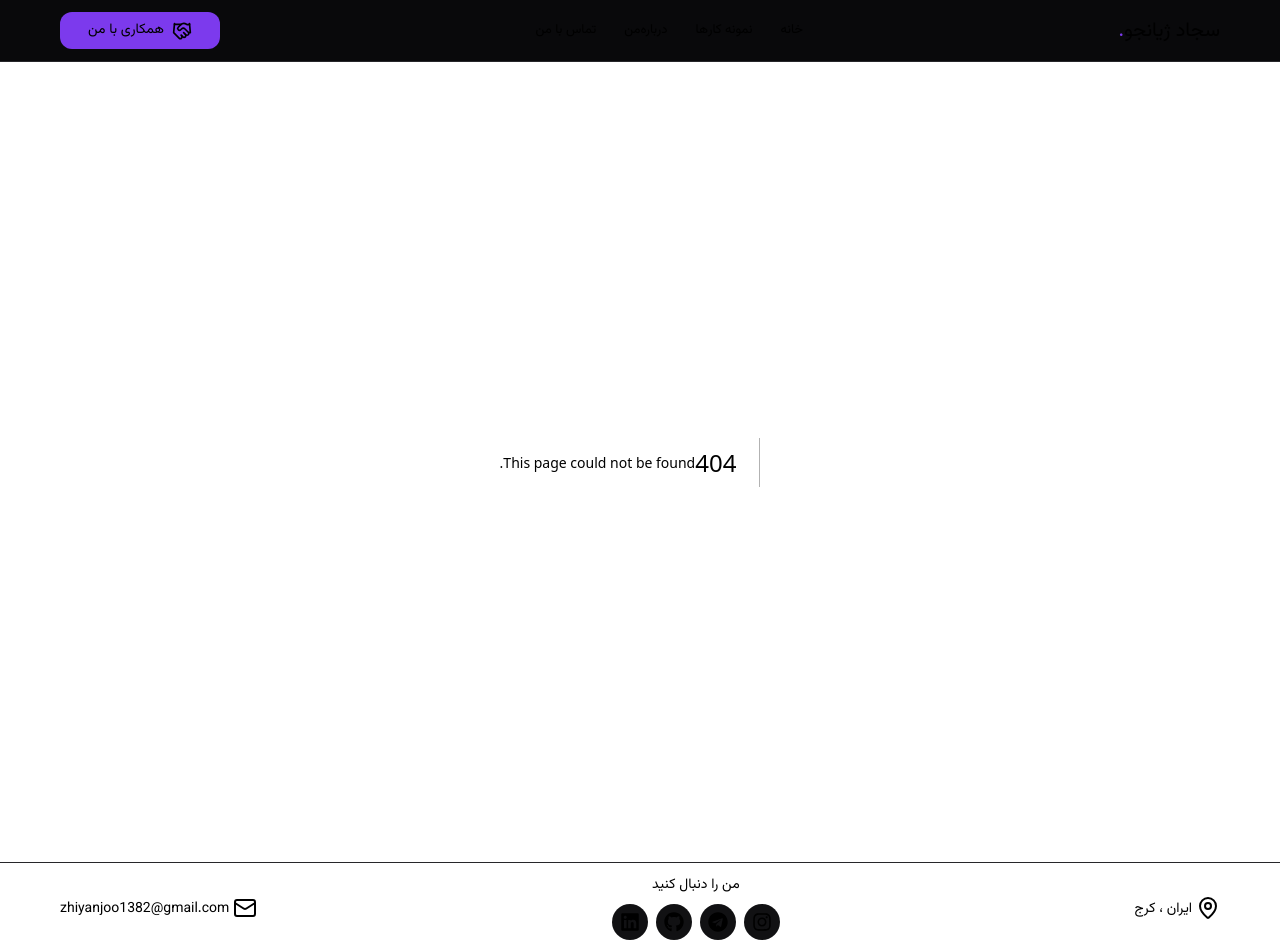
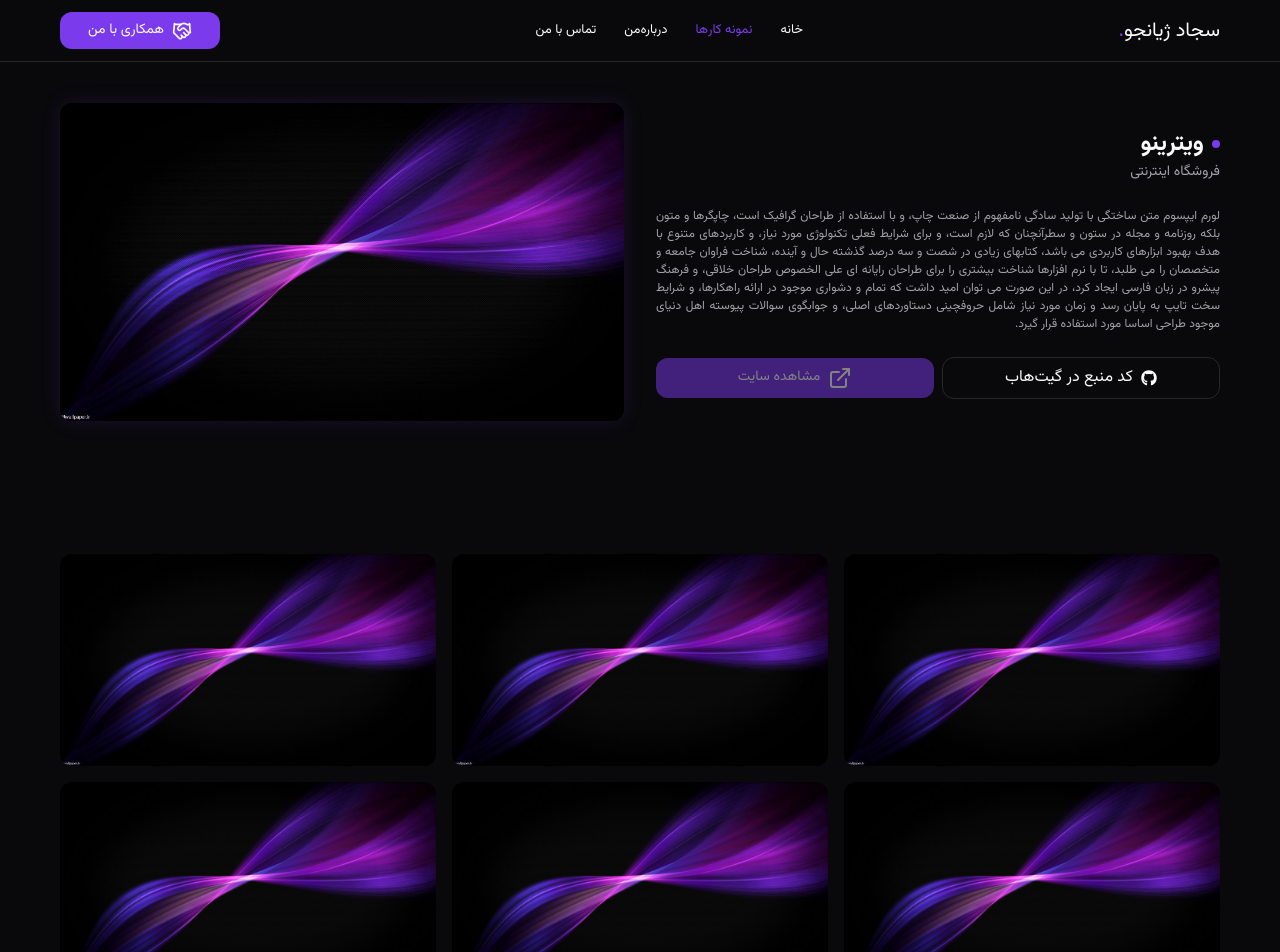
Before and after one commit to sajadzhzh/sajad-zhianjoo, a Next.js app: page /projects/1 in a window 1280 px wide. Before the commit this address had no page. Shown: the top 952 px of the page. Built offline with nearby package versions, Linux system fonts and the light colour scheme.

Commit message:
Project details done

```diff
--- a/Components/Button/Button.tsx
+++ b/Components/Button/Button.tsx
@@ -13,12 +13,14 @@ const variants = {
 export default function Button({
   children,
   className,
+  disAbled,
   type,
   theme,
   onClick,
 }: {
   children: ReactNode;
   className?: string;
+  disAbled?: boolean;
   theme: Theme;
   type?: "button" | "reset" | "submit";
   onClick?: (event: React.MouseEvent<HTMLButtonElement>) => void;
@@ -29,6 +31,7 @@ export default function Button({
       type={type ?? "button"}
       className={`btn ${className ?? ""} ${variant}`}
       onClick={onClick}
+      disabled={disAbled}
     >
       {children}
     </button>
--- a/Components/Button/button.css
+++ b/Components/Button/button.css
@@ -10,6 +10,11 @@
   width: 100%;
 }
 
+.btn:disabled{
+  opacity: 0.5;
+  cursor: default;
+}
+
 .btn_primary {
   background: var(--primary);
   font-size: 14px;
@@ -18,7 +23,7 @@
   &:focus {
     background: color-mix(in oklab, var(--primary) 50%, transparent);
   }
-  &:hover {
+  &:not(:disabled):hover{
     box-shadow: 0 2px 8px var(--primary);
   }
 }
--- a/Components/Header/items.tsx
+++ b/Components/Header/items.tsx
@@ -10,7 +10,7 @@ export default function HeaderItems() {
       <Link href={"/"} className={path === "/" ? "item active" : "item"}>
         خانه
       </Link>
-      <Link href={"/#projects"} className={path === "/projects" ? "item active" : "item"}>
+      <Link href={"/#projects"} className={path.includes("/projects") ? "item active" : "item"}>
         نمونه کار‌ها
       </Link>
       <Link href={"/#about_me"} className={path === "/#about_me" ? "item active" : "item"}>
--- a/Components/Hero/Hero.tsx
+++ b/Components/Hero/Hero.tsx
@@ -1,3 +1,5 @@
+"use client"
+
 import {
   ArrowLeft,
   Code2,
@@ -10,8 +12,10 @@ import {
 import Badge from "../Badge/Badge";
 import CodeCard from "./CodeCard";
 import Button from "../Button/Button";
+import { useRouter } from "next/navigation";
 
 export default function HeroArea() {
+  const router = useRouter()
   return (
     <>
       <div className="Container flex flex-col lg:flex-row items-center gap-4 mt-5">
@@ -34,13 +38,14 @@ export default function HeroArea() {
 
           <div className="w-2/3 lg:w-full flex flex-col lg:flex-row gap-2">
             <Button
+            onClick={()=>router.push("/#contact")}
               theme="normal"
               className="border border-(--border) hover:bg-(--surface-hover)"
             >
               <User2 />
               تماس با من
             </Button>
-            <Button theme="primary">
+            <Button theme="primary" onClick={()=>router.push("/projects")}>
               <ArrowLeft />
               مشاهده پروژه‌ها
             </Button>
--- /dev/null
+++ b/Components/Projects/Details/ProjectDetails.tsx
@@ -0,0 +1,108 @@
+import Button from "@/Components/Button/Button";
+import { ExternalLinkIcon } from "lucide-react";
+import Image from "next/image";
+import { FaGithub } from "react-icons/fa";
+import post from "@/public/4.jpg";
+
+export default function Details({ id }: { id: string }) {
+  return (
+    <div className="w-full min-h-svh">
+      <div className="Container w-full lg:h-[50svh] grid grid-cols-1 items-center lg:grid-cols-2 gap-8">
+        <div className="flex flex-col gap-6">
+          <div className="flex flex-col">
+            <h1 className="flex gap-2 items-center text-[24px] font-bold">
+              <div className="border-4 border-(--primary) rounded-full"></div>
+              ویترینو
+            </h1>
+
+            <p className="text-[14px] text-(--muted)">فروشگاه اینترنتی</p>
+          </div>
+
+          <p className="text-[12px] text-justify text-(--muted)">
+            لورم ایپسوم متن ساختگی با تولید سادگی نامفهوم از صنعت چاپ، و با
+            استفاده از طراحان گرافیک است، چاپگرها و متون بلکه روزنامه و مجله در
+            ستون و سطرآنچنان که لازم است، و برای شرایط فعلی تکنولوژی مورد نیاز،
+            و کاربردهای متنوع با هدف بهبود ابزارهای کاربردی می باشد، کتابهای
+            زیادی در شصت و سه درصد گذشته حال و آینده، شناخت فراوان جامعه و
+            متخصصان را می طلبد، تا با نرم افزارها شناخت بیشتری را برای طراحان
+            رایانه ای علی الخصوص طراحان خلاقی، و فرهنگ پیشرو در زبان فارسی ایجاد
+            کرد، در این صورت می توان امید داشت که تمام و دشواری موجود در ارائه
+            راهکارها، و شرایط سخت تایپ به پایان رسد و زمان مورد نیاز شامل
+            حروفچینی دستاوردهای اصلی، و جوابگوی سوالات پیوسته اهل دنیای موجود
+            طراحی اساسا مورد استفاده قرار گیرد.
+          </p>
+
+          <div className="w-full grid grid-cols-1 md:grid-cols-2 gap-2 items-center">
+            <Button
+              theme="normal"
+              className="border border-(--border) hover:bg-(--surface)"
+            >
+              <FaGithub />
+              کد منبع در گیت‌هاب
+            </Button>
+
+            <Button theme="primary" disAbled>
+              <ExternalLinkIcon />
+              مشاهده سایت
+            </Button>
+          </div>
+        </div>
+
+        <div className="flex items-center justify-center rounded-xl shadow-[0_0_20px_rgba(124,58,237,0.15)]">
+          <Image
+            src={post}
+            alt="Project"
+            width={500}
+            height={500}
+            className="size-full rounded-xl"
+          />
+        </div>
+      </div>
+
+      <div className="mt-20 mb-10 Container w-full grid justify-items-center grid-cols-1 min-[810px]:grid-cols-2 xl:grid-cols-3 gap-4">
+        <Image
+          src={post}
+          alt="Project"
+          width={500}
+          height={500}
+          className="size-full rounded-xl"
+        />
+        <Image
+          src={post}
+          alt="Project"
+          width={500}
+          height={500}
+          className="size-full rounded-xl"
+        />
+        <Image
+          src={post}
+          alt="Project"
+          width={500}
+          height={500}
+          className="size-full rounded-xl"
+        />
+        <Image
+          src={post}
+          alt="Project"
+          width={500}
+          height={500}
+          className="size-full rounded-xl"
+        />
+        <Image
+          src={post}
+          alt="Project"
+          width={500}
+          height={500}
+          className="size-full rounded-xl"
+        />
+        <Image
+          src={post}
+          alt="Project"
+          width={500}
+          height={500}
+          className="size-full rounded-xl"
+        />
+      </div>
+    </div>
+  );
+}
--- a/Components/Projects/Item.tsx
+++ b/Components/Projects/Item.tsx
@@ -7,7 +7,7 @@ import { ArrowRight } from "lucide-react";
 
 export default function ProjectItem() {
   return (
-    <Link href={""} className="project-item">
+    <Link href={"/projects/1"} className="project-item">
       <Image src={post} alt="project" width={500} height={500} />
       <div className="flex flex-col gap-2 w-full px-3 py-2">
         <h2 className="text-[18px]">ویترینو</h2>
--- /dev/null
+++ b/app/projects/[id]/page.tsx
@@ -0,0 +1,12 @@
+import Details from "@/Components/Projects/Details/ProjectDetails"
+
+export default async function ProjectDetails({
+  params,
+}: {
+  params: Promise<{ id: string }>
+}){
+    const { id } = await params
+    return(
+        <Details id={id}/>
+    )
+}
--- a/app/projects/page.tsx
+++ b/app/projects/page.tsx
@@ -6,7 +6,7 @@ export default function ProjectsPage() {
     <div className="w-full min-h-svh">
       <ProjectHero />
 
-      <div className="w-full Container grid justify-items-center grid-cols-1 min-[810px]:grid-cols-2 xl:grid-cols-3 gap-4">
+      <div className="w-full border-t border-(--border) Container grid justify-items-center grid-cols-1 min-[810px]:grid-cols-2 xl:grid-cols-3 gap-4">
         <ProjectItem />
         <ProjectItem />
         <ProjectItem />
```
